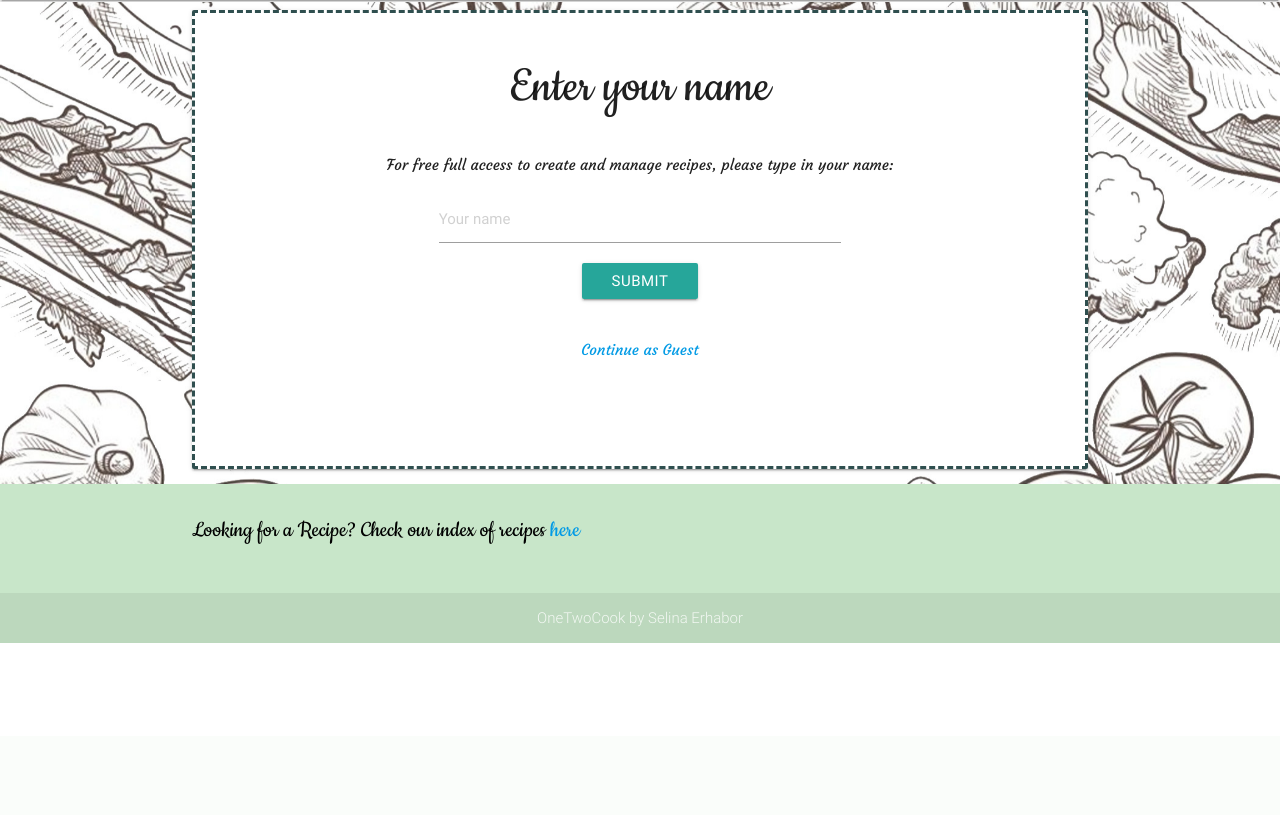
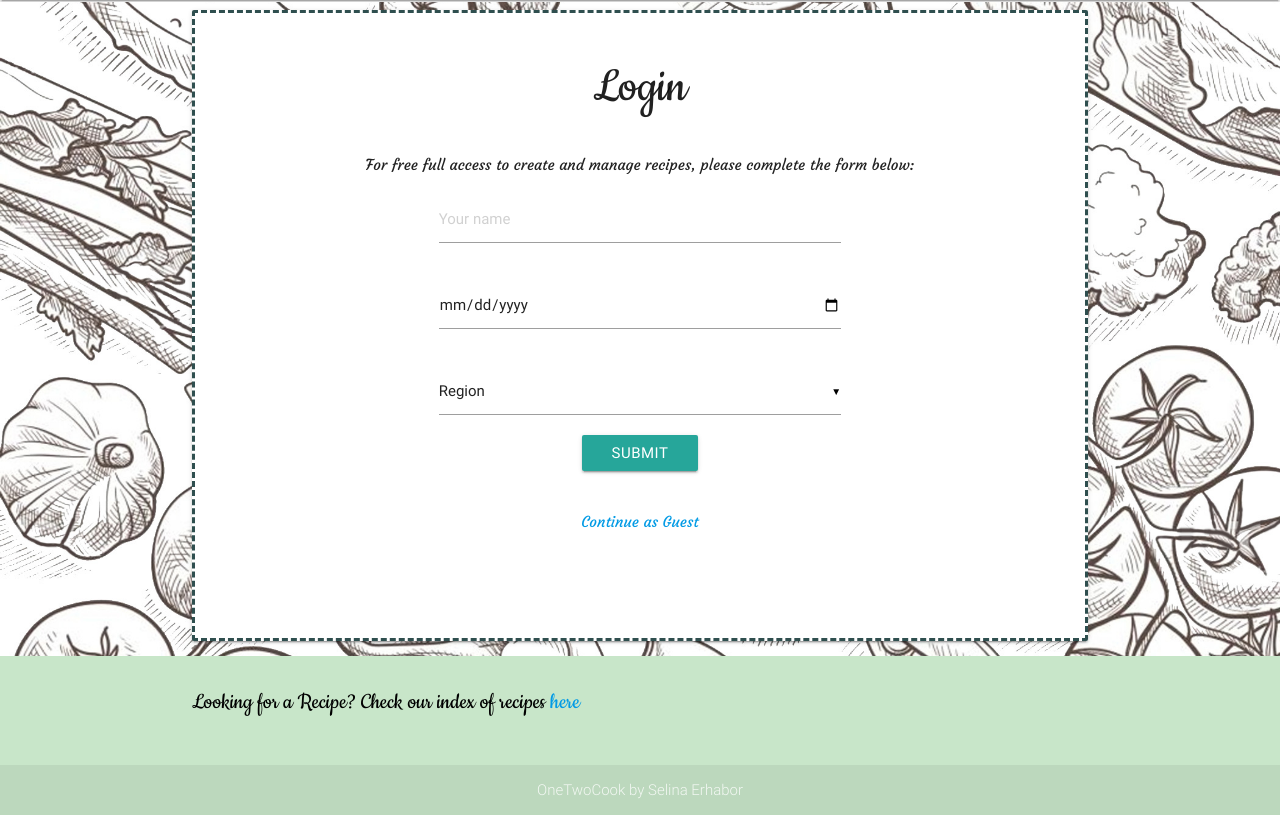
Before and after one commit to selinaerhabor/onetwocook, a Flask app: page / in a window 1280 px wide. Shown: the part 64-879 px from the top of the page. Before the commit the page ends 707 px from the top, so only its background shows below. Run offline with Flask 2, Linux system fonts and the light colour scheme; some libraries are stand-ins or nearby versions.

Commit message:
Added user date of birth (dob) feature to the login page along with user region and added these names to the forms in app.py. A user with the same name as another user will now be distinguished by their region and date of birth. When a user fills in their details, they will be correctly directed to their account and not someone else's with the same name.

```diff
--- a/app.py
+++ b/app.py
@@ -20,6 +20,8 @@ mongo = PyMongo(app)
 def login():
     if request.method == "POST":
         session["username"] = request.form["username"]
+        session["user_dob"] = request.form["user_dob"]
+        session["user_region"] = request.form["user_region"]
     if "username" in session:
         return redirect(session["username"])
     return render_template('login.html')
@@ -60,7 +62,9 @@ def insert_cuisine():
     new_cuisines.insert_one({
         "cuisine_type": request.form.get("cuisine_type"),
         "cuisine_summary": request.form.get("cuisine_summary"),
-        "author_username": session['username']
+        "author_username": session['username'],
+        "author_dob": session['user_dob'],
+        "author_region": session['user_region'],
     })
     return render_template('addrecipe.html', cuisines = new_cuisines)
 
@@ -68,13 +72,13 @@ def insert_cuisine():
 @app.route('/manage_recipes')
 def manage_recipes():
     ### 'Manage Your Recipes' Section
-    user_recipes = mongo.db.recipes.find({'author.author_username' : session["username"]})
+    user_recipes = mongo.db.recipes.find({'author.author_username' : session["username"], 'author.author_region' : session["user_region"], 'author.author_dob' : session["user_dob"]})
     ### 'Manage Your Cuisines' Section
-    user_cuisines = mongo.db.cuisines.find({'author_username' : session["username"]})
+    user_cuisines = mongo.db.cuisines.find({'author_username' : session["username"], 'author.author_region' : session["user_region"], 'author.author_dob' : session["user_dob"]})
     ### Recipe count for user
-    user_recipe_count = mongo.db.recipes.find({'author.author_username' : session["username"]}).count()
+    user_recipe_count = mongo.db.recipes.find({'author.author_username' : session["username"], 'author.author_region' : session["user_region"], 'author.author_dob' : session["user_dob"]}).count()
     ### Cuisine count for user
-    user_cuisine_count = mongo.db.cuisines.find({'author_username' : session["username"]}).count()
+    user_cuisine_count = mongo.db.cuisines.find({'author_username' : session["username"], 'author.author_region' : session["user_region"], 'author.author_dob' : session["user_dob"]}).count()
     return render_template('managerecipes.html', recipes=user_recipes, cuisines=user_cuisines, user_recipe_count=user_recipe_count, user_cuisine_count=user_cuisine_count)
 
 ### 'Edit Recipe' Page (via 'Manage Your Recipes')
@@ -93,14 +97,21 @@ def edit_cuisine(cuisine_id):
 ### List of all recipes under selected Cuisine Type
 @app.route('/recipes_for_cuisine/<cuisine_type>')
 def recipes_for_cuisine(cuisine_type):
+    cuisines = mongo.db.cuisines.find().sort('cuisine_type', 1)
     public_recipes = mongo.db.recipes.find({"cuisine_type" : cuisine_type, "public_visibility" : "on"}).sort('recipe_name', 1)
-    return render_template('recipesforcuisine.html', recipes = public_recipes)
+    return render_template('recipesforcuisine.html', recipes = public_recipes, cuisines = cuisines)
 
-### View Recipe Page
+### View Recipe Page (Recipes where public_visibility = "on")
 @app.route('/load_recipe/<recipe_name>/<recipe_id>')
 def load_recipe(recipe_name, recipe_id):
     view_recipe = mongo.db.recipes.find({"_id": ObjectId(recipe_id), "recipe_name": recipe_name})
-    return render_template('viewrecipe.html', recipes = view_recipe)
+    return render_template('publicviewrecipe.html', recipes = view_recipe)
+
+### View Recipe Page (via Manage Your Recipes)
+@app.route('/load_private_recipe/<recipe_name>/<recipe_id>')
+def load_private_recipe(recipe_name, recipe_id):
+    view_private_recipe = mongo.db.recipes.find({"_id": ObjectId(recipe_id), "recipe_name": recipe_name})
+    return render_template('privateviewrecipe.html', recipes = view_private_recipe)
 
 ### Submission of 'Add a Recipe' Form to mLab Database
 @app.route('/insert_recipe', methods=['POST'])
@@ -194,7 +205,8 @@ def insert_recipe():
         },
         "author": {
             "author_username": session['username'],
-            "author_region": request.form.get("author_region")
+            "author_dob": session['user_dob'],
+            "author_region": session['user_region']
         },
         "public_visibility": request.form.get("public_visibility")
     })
@@ -300,27 +312,32 @@ def update_recipe(recipe_id):
         },
         "author": {
             "author_username": session['username'],
-            "author_region": request.form.get("author_region")
+            "author_dob": session['user_dob'],
+            "author_region": session['user_region']
         },
         "public_visibility": request.form.get("public_visibility")
     })
     return redirect(url_for('manage_recipes'))
 
-### Update recipes in mLab database
+### Update cuisines in mLab database
 @app.route('/update_cuisine/<cuisine_id>', methods=['POST'])
 def update_cuisine(cuisine_id):
     mongo.db.cuisines.update(
         {'_id': ObjectId(cuisine_id)},
         {"cuisine_type": request.form.get("cuisine_type"),
-        "cuisine_summary": request.form.get("cuisine_summary")}
+        "cuisine_summary": request.form.get("cuisine_summary"),
+        "author_username": session['username'],
+        "author_dob": session['user_dob'],
+        "author_region": session['user_region']
+        }
     )
     return redirect(url_for('manage_recipes'))
 
 ### Index of Recipes
 @app.route('/index_of_recipes')
 def index_of_recipes():
-    all_recipes = mongo.db.recipes.find().sort('recipe_name', 1)
-    return render_template('indexofrecipes.html', recipes = all_recipes)
+    all_public_recipes = mongo.db.recipes.find({"public_visibility" : "on"}).sort('recipe_name', 1)
+    return render_template('indexofrecipes.html', recipes = all_public_recipes)
 
 ### Delete created Cuisine Type
 @app.route('/delete_cuisine/<cuisine_id>', methods=['POST'])
--- a/templates/login.html
+++ b/templates/login.html
@@ -6,16 +6,37 @@
             <div class="card-panel home-border">
                 <div class="row">
                     <div class="col s12">
-                        <h2 class="center">Enter your name</h2>
+                        <h2 class="center">Login</h2>
                         <form method="POST" id="login">
                             <div class="col s12">
                                 <p class="row center">
-                                    For free full access to create and manage recipes, please type in your name:
+                                    For free full access to create and manage recipes, please complete the form below:
                                 </p>
                                 <div class="row center">
                                     <div class="col s12 m6 offset-m3">
                                         <input type="text" placeholder="Your name" id="username" name="username" maxlength="20" required/>
-                                        <button class="btn tooltipped center" data-position="bottom" data-tooltip="Submit your username to get full access">
+                                    </div>
+                                </div>
+                                <div class="row center">
+                                    <div class="col s12 m6 offset-m3">
+                                        <input type="date" placeholder="Your date of birth (dd/mm/yyyy)" id="user_dob" name="user_dob" required/>
+                                    </div>
+                                </div>
+                                <div class="row center">
+                                    <div class="col s12 m6 offset-m3">
+                                          <select name="user_region" required>
+                                            <option value="" disabled selected>Region</option>
+                                            <option value="Africa">Africa</option>
+                                            <option value="Asia">Asia</option>
+                                            <option value="Caribbean">Caribbean</option>
+                                            <option value="Central America">Central America</option>
+                                            <option value="Europe">Europe</option>
+                                            <option value="North America">North America</option>
+                                            <option value="Oceania">Oceania</option>
+                                            <option value="South America">South America</option>
+                                          </select>
+                                          <label for="author_country">Your Region<span class="input_required">*</span></label>
+                                        <button class="btn tooltipped center" data-position="bottom" data-tooltip="Complete form to get full access">
                                             Submit
                                         </button>
                                     </div>
```
